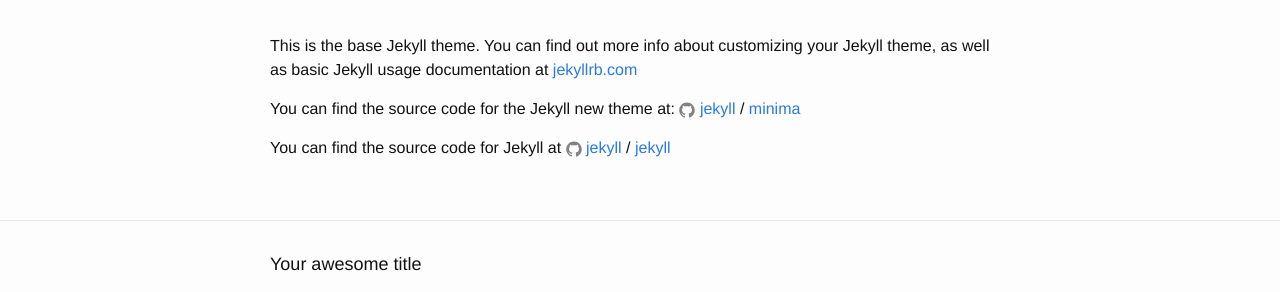
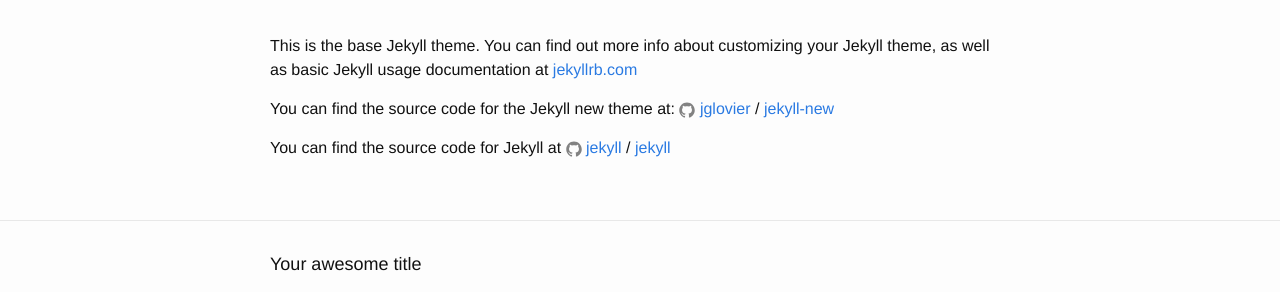
Before and after one commit to Perfect5th/perfect5th.github.io, a Jekyll site: the page built from about.md, in a window 1280 px wide. Shown: the part 130-422 px from the top of the page. Built offline with Jekyll 4.4.1, drawn with Linux system fonts in a browser that asks for light colours.

Commit message:
try another fix

```diff
--- a/_config.yml
+++ b/_config.yml
@@ -1,18 +1,11 @@
 # Welcome to Jekyll!
 #
 # This config file is meant for settings that affect your whole blog, values
-# which you are expected to set up once and rarely edit after that. If you find
-# yourself editing these this file very often, consider using Jekyll's data files
-# feature for the data you need to update frequently.
-#
+# which you are expected to set up once and rarely need to edit after that.
 # For technical reasons, this file is *NOT* reloaded automatically when you use
-# 'bundle exec jekyll serve'. If you change this file, please restart the server process.
+# 'jekyll serve'. If you change this file, please restart the server process.
 
 # Site settings
-# These are used to personalize your new site. If you look in the HTML files,
-# you will see them accessed via {{ site.title }}, {{ site.email }}, and so on.
-# You can create any custom variable you would like, and they will be accessible
-# in the templates via {{ site.myvariable }}.
 title: Your awesome title
 email: your-email@domain.com
 description: > # this means to ignore newlines until "baseurl:"
@@ -20,15 +13,9 @@
   line in _config.yml. It will appear in your document head meta (for
   Google search results) and in your feed.xml site description.
 baseurl: "" # the subpath of your site, e.g. /blog
-url: "" # the base hostname & protocol for your site, e.g. http://example.com
+url: "http://yourdomain.com" # the base hostname & protocol for your site
 twitter_username: jekyllrb
 github_username:  jekyll
 
 # Build settings
 markdown: kramdown
-theme: minima
-gems:
-  - jekyll-feed
-exclude:
-  - Gemfile
-  - Gemfile.lock
--- a/_posts/2016-10-22-welcome-to-jekyll.markdown
+++ b/_posts/2016-07-02-welcome-to-jekyll.markdown
@@ -1,7 +1,7 @@
 ---
 layout: post
 title:  "Welcome to Jekyll!"
-date:   2016-10-22 16:59:58 -0700
+date:   2016-07-02 10:35:56 -0400
 categories: jekyll update
 ---
 You’ll find this post in your `_posts` directory. Go ahead and edit it and re-build the site to see your changes. You can rebuild the site in many different ways, but the most common way is to run `jekyll serve`, which launches a web server and auto-regenerates your site when a file is updated.
--- a/about.md
+++ b/about.md
@@ -7,8 +7,8 @@
 This is the base Jekyll theme. You can find out more info about customizing your Jekyll theme, as well as basic Jekyll usage documentation at [jekyllrb.com](http://jekyllrb.com/)
 
 You can find the source code for the Jekyll new theme at:
-{% include icon-github.html username="jekyll" %} /
-[minima](https://github.com/jekyll/minima)
+{% include icon-github.html username="jglovier" %} /
+[jekyll-new](https://github.com/jglovier/jekyll-new)
 
 You can find the source code for Jekyll at
 {% include icon-github.html username="jekyll" %} /
```
Also changed, not shown: index.md (deleted, +0 -6 lines), 1 other file.
